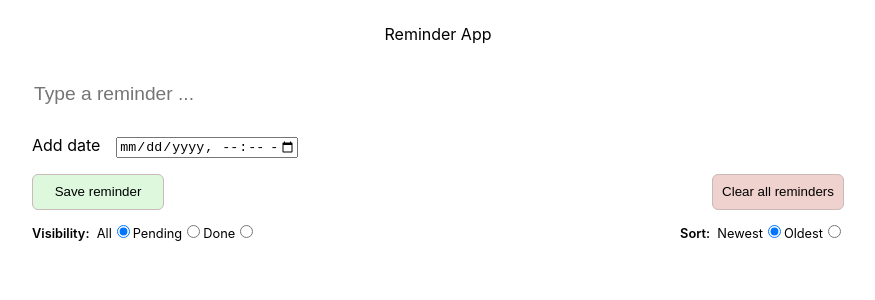
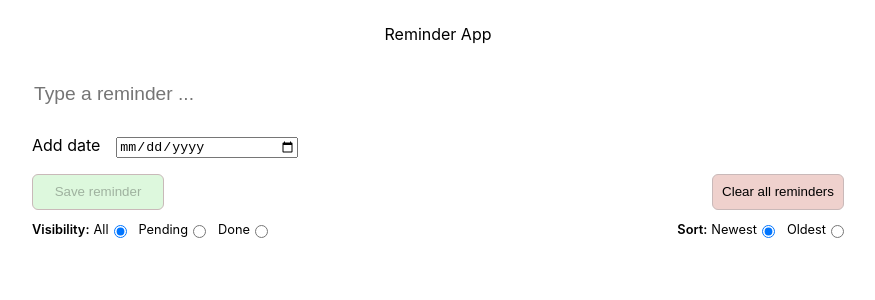
Before and after one commit to Syknapse/reminder-app-redux-tutorial, a React (Create React App) app: page / in a window 1280 px wide. Shown: the top 300 px of the page, without its empty margins (202-1077 px from the left). Built offline with nearby package versions, Linux system fonts and the light colour scheme.

Commit message:
accessibility and keyboard control

```diff
--- a/src/components/App.css
+++ b/src/components/App.css
@@ -60,10 +60,12 @@ form {
 .filters {
   display: flex;
   justify-content: space-between;
+  flex-wrap: wrap;
   margin: 4px 0;
 }
 
 .filters-group {
+  display: flex;
   font-size: 0.8em;
   padding: 8px 0;
 }
@@ -72,3 +74,11 @@ form {
   font-weight: 600;
   margin-right: 4px;
 }
+
+.filters-group input {
+  margin-right: 12px;
+}
+
+.filters-group input:last-of-type {
+  margin-right: 0;
+}
--- a/src/components/App.js
+++ b/src/components/App.js
@@ -26,6 +26,7 @@ class App extends Component {
   add() {
     const { text, dueDate, timestamp, isComplete } = this.state
     if (text) this.props.addReminder(text, dueDate, timestamp, isComplete)
+    this.setState({ text: '' })
   }
 
   toggle(id) {
@@ -43,6 +44,14 @@ class App extends Component {
   handleDate(e) {
     const value = e.target.value
     this.setState({ dueDate: value, timestamp: moment(value).unix() })
+  }
+
+  handleEnter(e) {
+    const key = e.keyCode
+    if (key === 13) {
+      e.preventDefault()
+      this.add()
+    }
   }
 
   applySortFilter(e) {
@@ -111,24 +120,26 @@ class App extends Component {
 
   render() {
     const { currentSortFilter, currentVisibilityFilter } = this.props
+    const { text } = this.state
     const sortFilterTypes = this.sortFilterTypes()
     const visibilityFilterTypes = this.visibilityFilterTypes()
 
     return (
       <main className="app">
         <header>Reminder App</header>
-        <form>
+        <form onKeyDown={e => this.handleEnter(e)}>
           <input
             className="reminder-input"
             placeholder="Type a reminder ..."
             onChange={e => this.setState({ text: e.target.value })}
+            value={text}
           />
           <div className="date-group">
             <label htmlFor="date">Add date</label>
-            <input id="date" title="Add due date" type="datetime-local" onChange={e => this.handleDate(e)} />
+            <input id="date" title="Add due date" type="date" onChange={e => this.handleDate(e)} />
           </div>
           <div className="button-group">
-            <button type="button" onClick={() => this.add()}>
+            <button type="button" onClick={() => this.add()} disabled={text.length === 0}>
               Save reminder
             </button>
             <button className="delete" type="button" onClick={() => this.clearAll()}>
--- a/src/components/ReminderItem/index.jsx
+++ b/src/components/ReminderItem/index.jsx
@@ -6,9 +6,9 @@ import './reminderItem.css'
 
 const ReminderItem = ({ id, text, dueDate, isComplete, onToggle, onDelete }) => (
   <li key={id} title={isComplete ? `Completed ${text}!` : 'Still pending'}>
-    <div className={clsx('status', isComplete && 'completed')} title="Toggle status" onClick={onToggle}>
+    <button className={clsx('status', isComplete && 'completed')} title="Toggle status" onClick={onToggle}>
       {checkMark}
-    </div>
+    </button>
     <div className="text">
       <p>{text}</p>
       <p className="due-date">{dueDate && moment(new Date(dueDate)).fromNow()}</p>
--- a/src/components/ReminderItem/reminderItem.css
+++ b/src/components/ReminderItem/reminderItem.css
@@ -15,7 +15,10 @@
   width: 32px;
   height: 32px;
   margin-right: 16px;
+  background: none;
+  border: none;
   box-shadow: 0 0 5px 1px #dcd8d8;
+  cursor: pointer;
 }
 
 .status svg {
@@ -39,12 +42,15 @@
   border: none;
   margin: 0 16px 0 auto;
   width: 44px;
+  cursor: pointer;
 }
 
 .reminders-list .remove:hover {
   color: rgb(194, 46, 46);
+  background: rgb(230, 225, 225);
+  border-radius: 22px;
 }
 
 .reminders-list .due-date {
-  color: gray;
+  color: grey;
 }
--- a/src/components/RemindersList/remindersList.css
+++ b/src/components/RemindersList/remindersList.css
@@ -1,5 +1,6 @@
 .reminders-list {
   padding: 0 24px;
+  margin-bottom: 46px;
 }
 
 hr {
```
